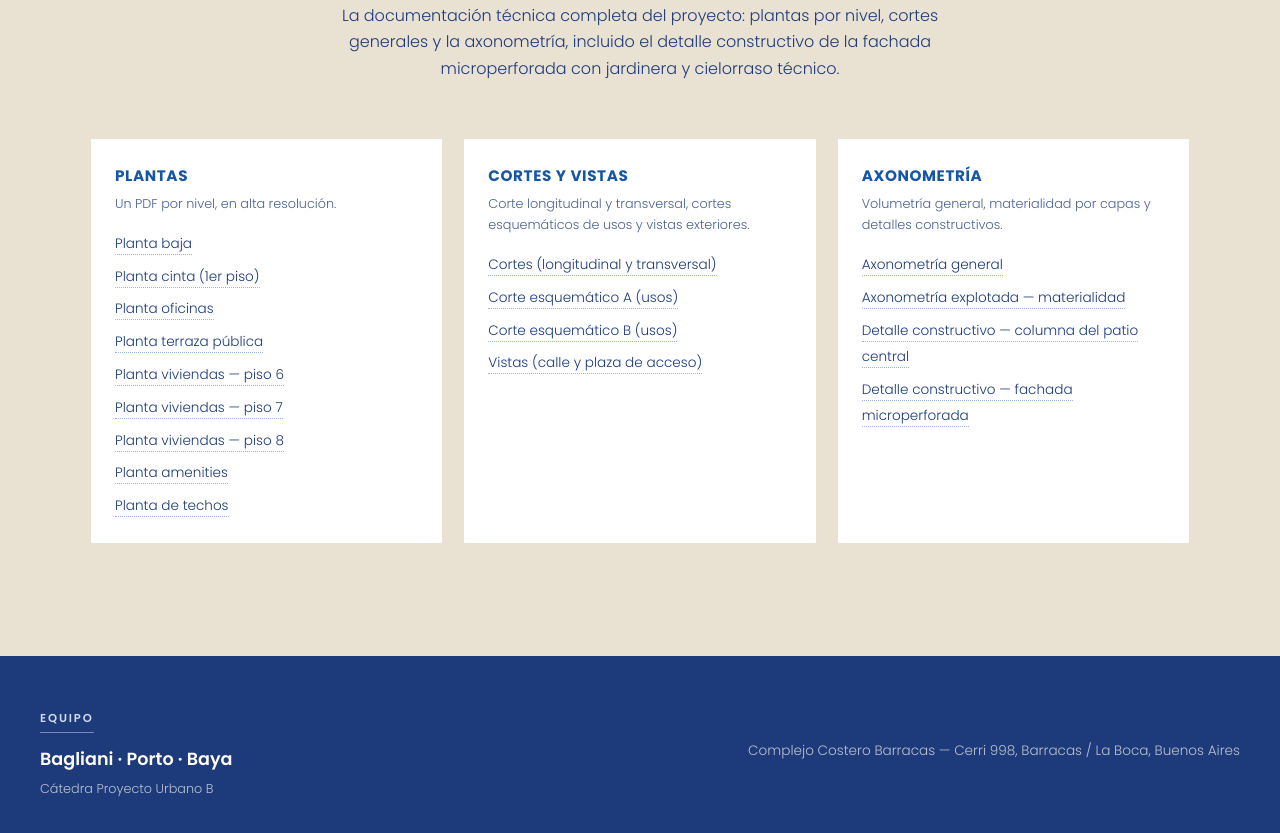
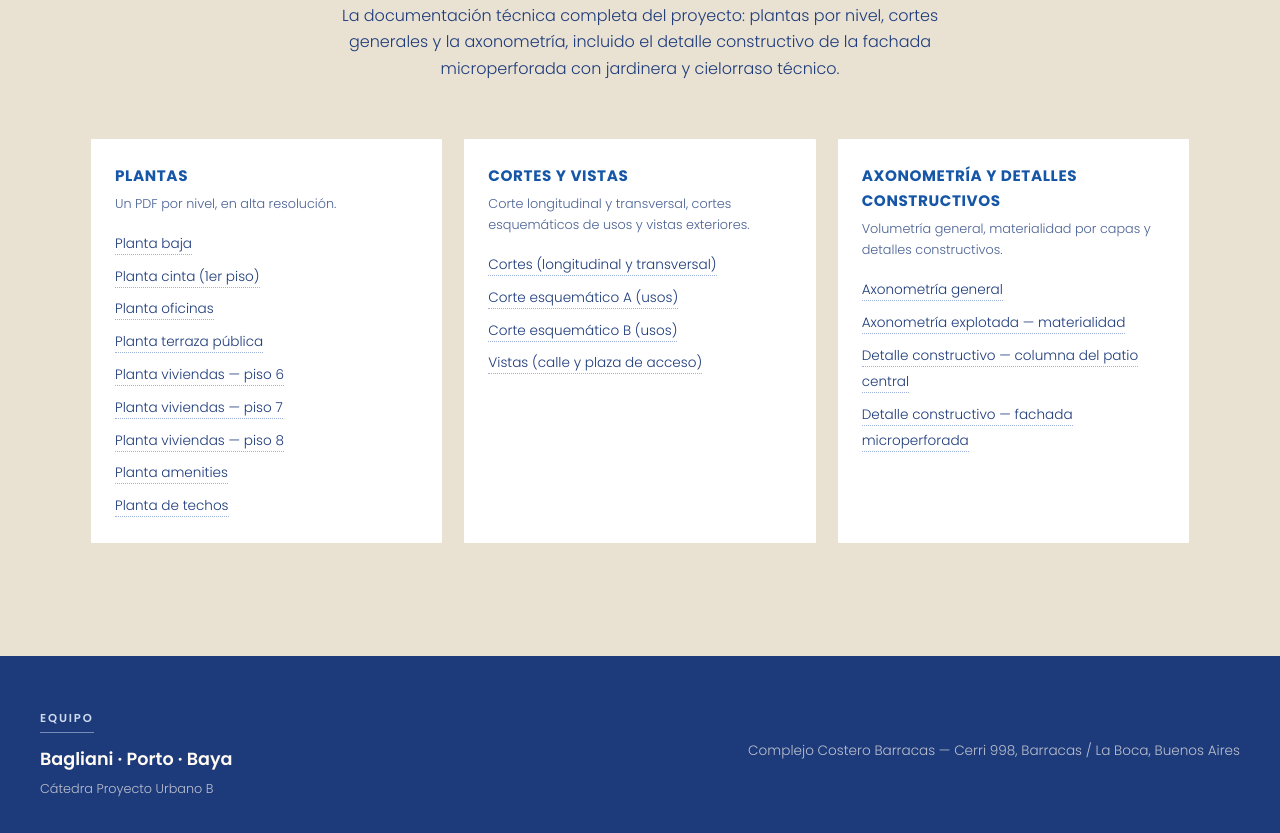
Before and after one commit to Bagliani/Edificio-alta-complejidad, a plain HTML site: page docs/index.html in a window 1280 px wide. Shown: the part 6749-7582 px from the top of the page. Drawn offline with Linux system fonts and the light colour scheme.

Commit message:
Renombra la tarjeta de Axonometría a "Axonometría y detalles constructivos"
Co-Authored-By: Claude Sonnet 5 <noreply@anthropic.com>

```diff
--- a/docs/index.html
+++ b/docs/index.html
@@ -392,7 +392,7 @@
         </ul>
       </div>
       <div class="doc-card">
-        <h3>Axonometría</h3>
+        <h3>Axonometría y detalles constructivos</h3>
         <p>Volumetría general, materialidad por capas y detalles constructivos.</p>
         <ul>
           <li><a href="documentacion/axonometria.pdf" target="_blank" rel="noopener">Axonometría general</a></li>
```
